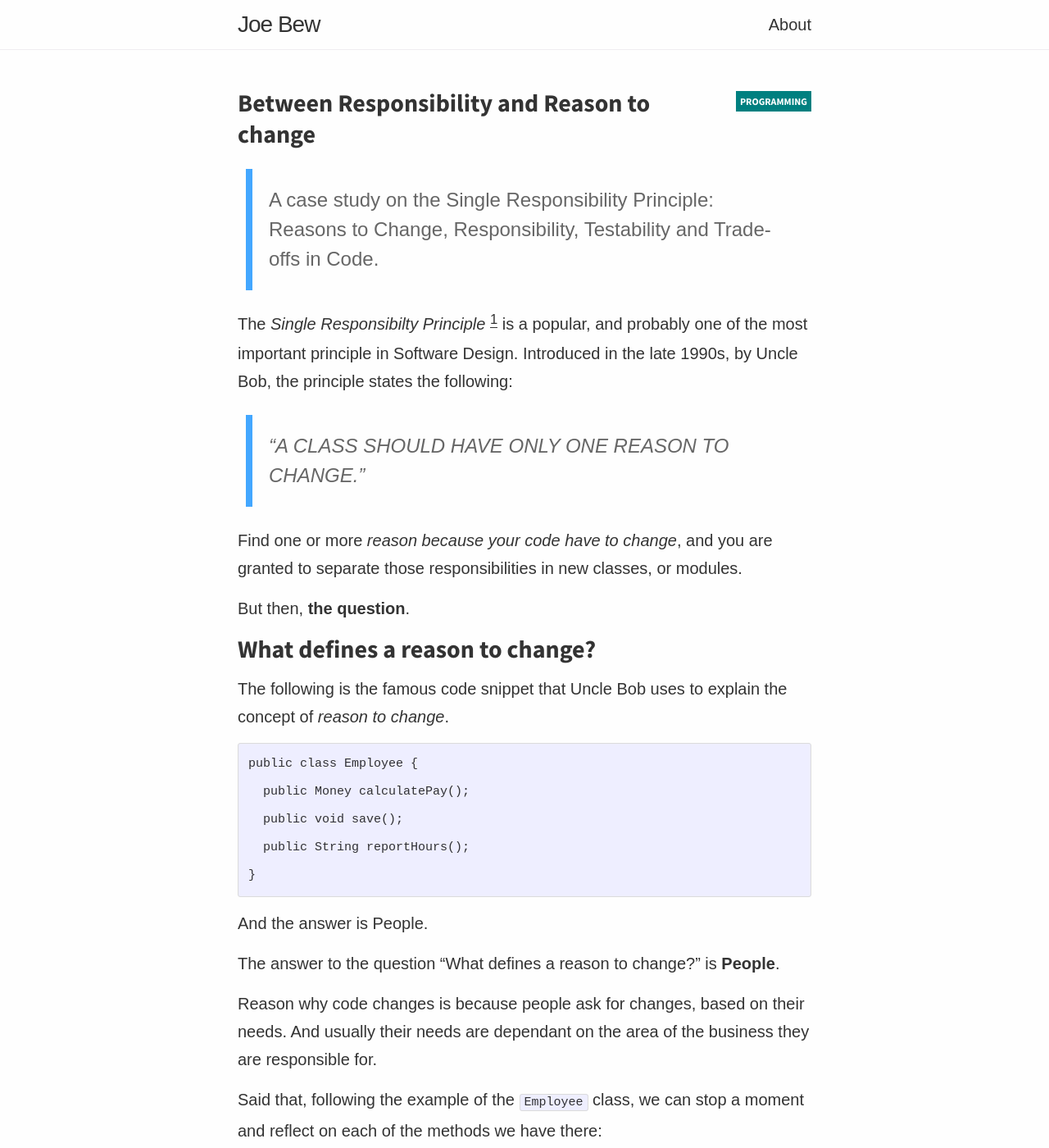
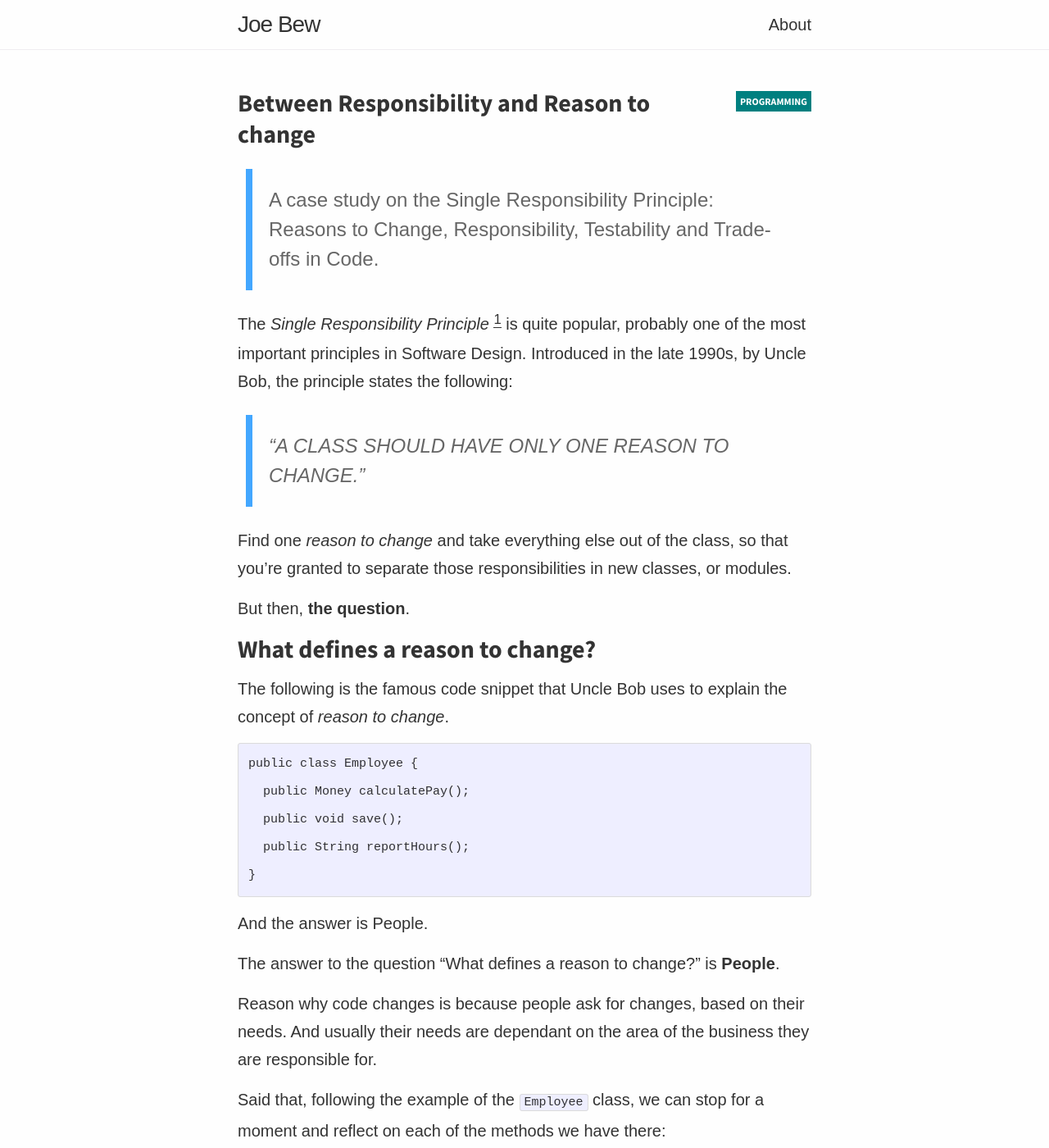
Before and after one commit to joebew42/joebew42.github.io, a Jekyll site: the page built from _posts/2020-07-16-between-responsibility-and-reason-to-change.markdown, in a window 1280 px wide and 1400 px high. Shown: the whole window at 82% size. Built offline with Jekyll 4.4.1, drawn with Linux system fonts in a browser that asks for light colours; some web fonts are replaced; some of the changed text lies outside the part shown.

Commit message:
Fix some typo, thanks Piero :)

````diff
--- a/_posts/2020-07-16-between-responsibility-and-reason-to-change.markdown
+++ b/_posts/2020-07-16-between-responsibility-and-reason-to-change.markdown
@@ -10,11 +10,11 @@ summary:  "A case study on the Single Responsibility Principle: Reasons to Chang
 
 <!--more-->
 
-The _Single Responsibilty Principle_ [^srp] is a popular, and probably one of the most important principle in Software Design. Introduced in the late 1990s, by Uncle Bob, the principle states the following:
+The _Single Responsibility Principle_ [^srp] is quite popular, probably one of the most important principles in Software Design. Introduced in the late 1990s, by Uncle Bob, the principle states the following:
 
 > _"A CLASS SHOULD HAVE ONLY ONE REASON TO CHANGE."_
 
-Find one or more _reason because your code have to change_, and you are granted to separate those responsibilities in new classes, or modules.
+Find one _reason to change_ and take everything else out of the class, so that you’re granted to separate those responsibilities in new classes, or modules.
 
 But then, **the question**.
 
@@ -36,7 +36,7 @@ The answer to the question "What defines a reason to change?" is **People**.
 
 Reason why code changes is because people ask for changes, based on their needs. And usually their needs are dependant on the area of the business they are responsible for.
 
-Said that, following the example of the `Employee` class, we can stop a moment and reflect on each of the methods we have there:
+Said that, following the example of the `Employee` class, we can stop for a moment and reflect on each of the methods we have there:
 
 ```Java
 public Money calculatePay();
@@ -72,7 +72,7 @@ Each reason to change represent a different concern a person, or a group of peop
 Each of these areas will eventually grow and change with different reasons and rhythm from the others:
 
 - The Payroll area could change the procedure to calculate the payroll for a particular year, or for a particular employee. Or implement more complex rules.
-- The Data area could improve the way the data is stored, indexed, processed, or decide to opt in with a new storage mechanism.
+- The Data area could improve the way the data is stored, indexed, processed, or decide to opt-in with a new storage mechanism.
 - The Reporting area could change the way the report is built, change the layout of the report, add some more information, or extend it with a new format.
 
 And we prefer not to mix things that are not related together, with the chance to introduce defects in one specific area because of the changes introduced into another.
````
Also changed, not shown: other parts of _posts/2020-07-16-between-responsibility-and-reason-to-change.markdown (+4 -4 lines).
